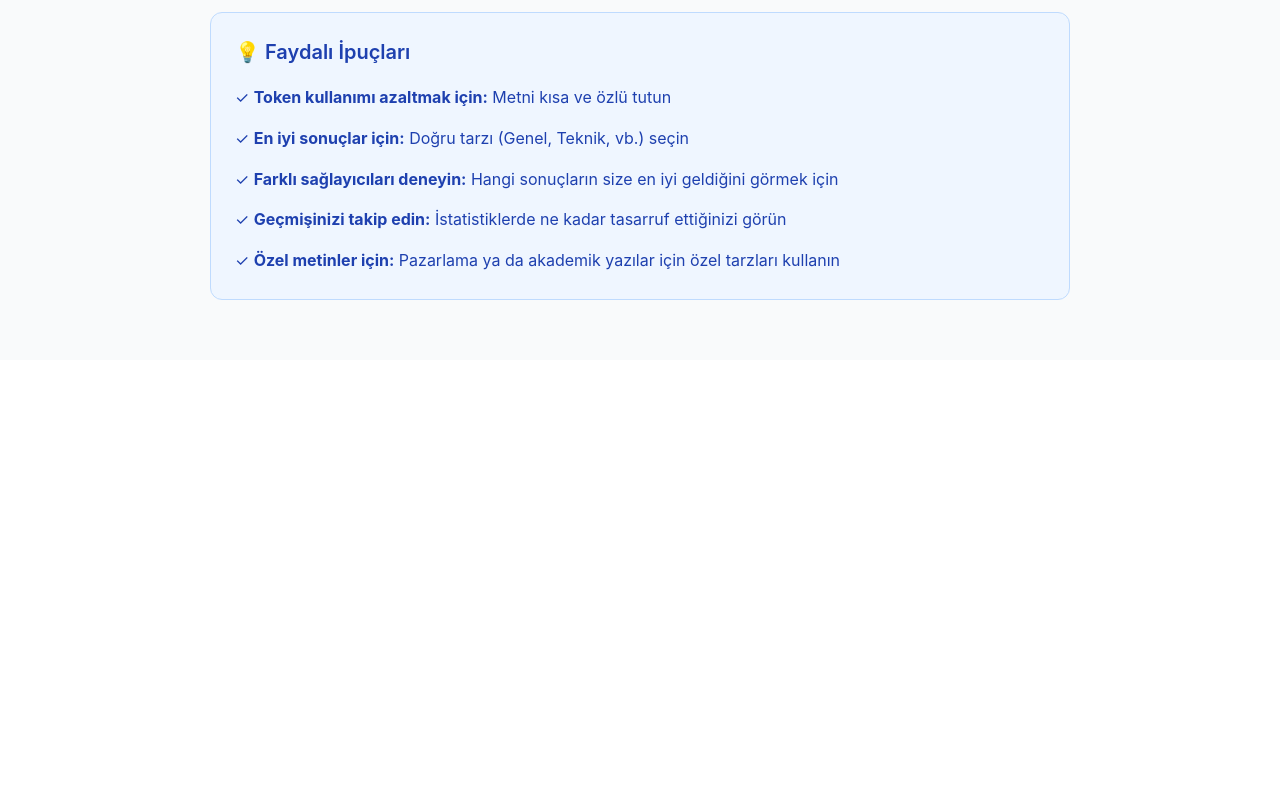
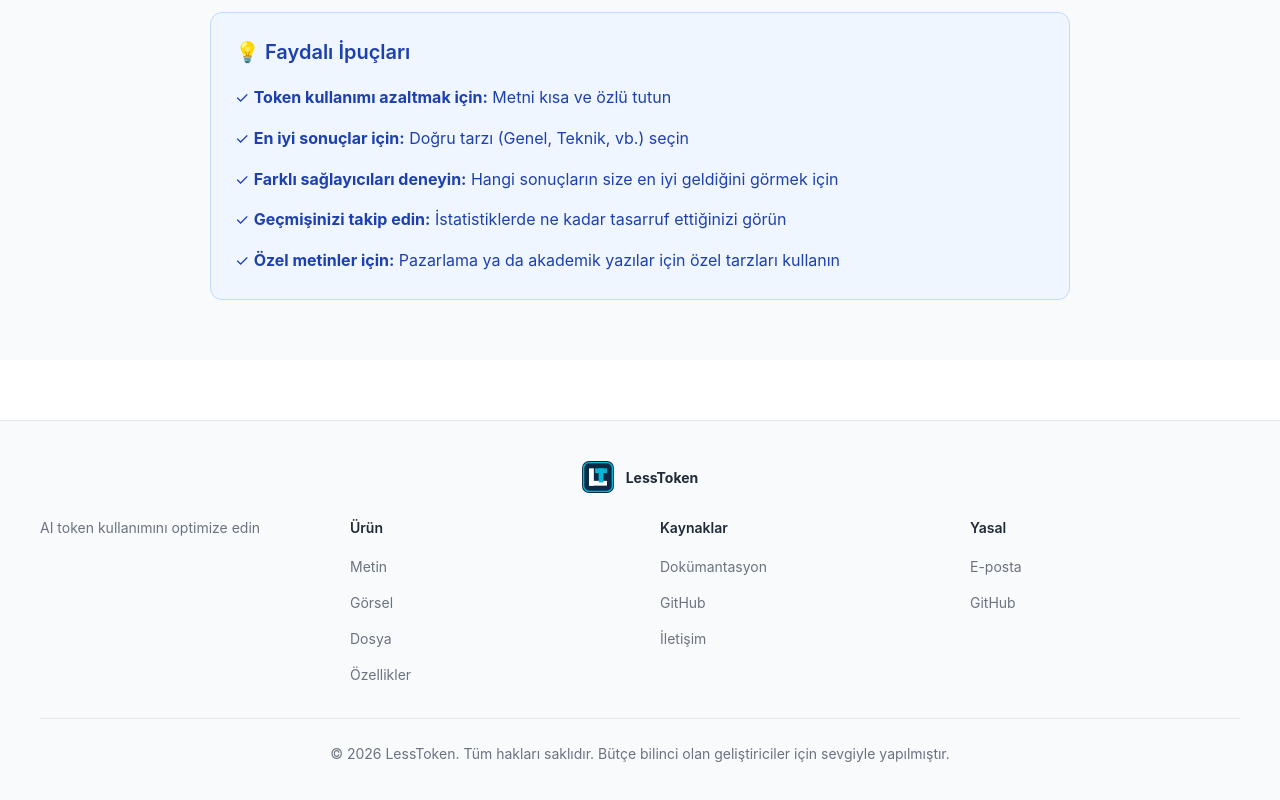
Before and after one commit to NuraydinArikan/lesstoken-landing, a Next.js app: page /guide in a window 1280 px wide. Shown: the part 2243-3043 px from the top of the page. Before the commit the page ends 2603 px from the top, so only its background shows below. Built offline with nearby package versions, Linux system fonts and the light colour scheme.

Commit message:
feat(brand): add Footer component with 32px mark to all pages

```diff
--- /dev/null
+++ b/components/Footer.jsx
@@ -0,0 +1,190 @@
+import React from 'react';
+
+// Footer locale content
+const footerLocales = {
+  en: {
+    tagline: "Optimize AI token usage",
+    product: "Product",
+    resources: "Resources",
+    legal: "Legal",
+    textTool: "Text",
+    imageTool: "Image",
+    fileTool: "File",
+    features: "Features",
+    pricingLink: "Pricing",
+    downloadLink: "Download",
+    docs: "Documentation",
+    github: "GitHub",
+    blog: "Blog",
+    privacy: "Privacy",
+    terms: "Terms",
+    license: "License",
+    copyright: "© 2026 LessToken. All rights reserved. Made with care for budget-conscious developers."
+  },
+  tr: {
+    tagline: "AI token kullanımını optimize edin",
+    product: "Ürün",
+    resources: "Kaynaklar",
+    legal: "Yasal",
+    textTool: "Metin",
+    imageTool: "Görsel",
+    fileTool: "Dosya",
+    features: "Özellikler",
+    pricingLink: "Fiyatlandırma",
+    downloadLink: "İndir",
+    docs: "Dokümantasyon",
+    github: "GitHub",
+    blog: "Blog",
+    privacy: "Gizlilik",
+    terms: "Şartlar",
+    license: "Lisans",
+    copyright: "© 2026 LessToken. Tüm hakları saklıdır. Bütçe bilinci olan geliştiriciler için sevgiyle yapılmıştır."
+  }
+};
+
+export default function Footer({ lang = 'tr' }) {
+  const i18n = footerLocales[lang] || footerLocales.tr;
+
+  return (
+    <footer style={{
+      background: '#f9fafb',
+      borderTop: '1px solid #e5e7eb',
+      padding: '40px 20px',
+      marginTop: '60px'
+    }}>
+      {/* Mark + LessToken label */}
+      <div style={{
+        display: 'flex',
+        justifyContent: 'center',
+        alignItems: 'center',
+        gap: '12px',
+        marginBottom: '24px'
+      }}>
+        <img src="/mark-sm.svg" alt="LessToken" style={{ width: '32px', height: '32px' }} />
+        <span style={{ fontSize: '14px', fontWeight: 'bold', color: '#1f2937' }}>LessToken</span>
+      </div>
+
+      {/* Footer content */}
+      <div style={{
+        maxWidth: '1200px',
+        margin: '0 auto'
+      }}>
+        <div style={{
+          display: 'grid',
+          gridTemplateColumns: 'repeat(auto-fit, minmax(200px, 1fr))',
+          gap: '40px',
+          marginBottom: '32px'
+        }}>
+          {/* Tagline section */}
+          <div>
+            <p style={{
+              fontSize: '14px',
+              color: '#6b7280',
+              marginBottom: '0'
+            }}>
+              {i18n.tagline}
+            </p>
+          </div>
+
+          {/* Product section */}
+          <div>
+            <h4 style={{
+              fontSize: '14px',
+              fontWeight: '600',
+              marginBottom: '16px',
+              color: '#1f2937'
+            }}>
+              {i18n.product}
+            </h4>
+            <ul style={{ listStyle: 'none', padding: '0', margin: '0' }}>
+              <li style={{ marginBottom: '12px' }}>
+                <a href="/text" style={{ color: '#6b7280', textDecoration: 'none', fontSize: '14px' }}>
+                  {i18n.textTool}
+                </a>
+              </li>
+              <li style={{ marginBottom: '12px' }}>
+                <a href="/image" style={{ color: '#6b7280', textDecoration: 'none', fontSize: '14px' }}>
+                  {i18n.imageTool}
+                </a>
+              </li>
+              <li style={{ marginBottom: '12px' }}>
+                <a href="/file" style={{ color: '#6b7280', textDecoration: 'none', fontSize: '14px' }}>
+                  {i18n.fileTool}
+                </a>
+              </li>
+              <li>
+                <a href="#" style={{ color: '#6b7280', textDecoration: 'none', fontSize: '14px' }}>
+                  {i18n.features}
+                </a>
+              </li>
+            </ul>
+          </div>
+
+          {/* Resources section */}
+          <div>
+            <h4 style={{
+              fontSize: '14px',
+              fontWeight: '600',
+              marginBottom: '16px',
+              color: '#1f2937'
+            }}>
+              {i18n.resources}
+            </h4>
+            <ul style={{ listStyle: 'none', padding: '0', margin: '0' }}>
+              <li style={{ marginBottom: '12px' }}>
+                <a href="/guide" style={{ color: '#6b7280', textDecoration: 'none', fontSize: '14px' }}>
+                  {i18n.docs}
+                </a>
+              </li>
+              <li style={{ marginBottom: '12px' }}>
+                <a href="https://github.com/LessTokenApp/LessTokenDesktop" target="_blank" rel="noopener noreferrer" style={{ color: '#6b7280', textDecoration: 'none', fontSize: '14px' }}>
+                  {i18n.github}
+                </a>
+              </li>
+              <li>
+                <a href="/contact" style={{ color: '#6b7280', textDecoration: 'none', fontSize: '14px' }}>
+                  {lang === 'tr' ? 'İletişim' : 'Contact'}
+                </a>
+              </li>
+            </ul>
+          </div>
+
+          {/* Legal section */}
+          <div>
+            <h4 style={{
+              fontSize: '14px',
+              fontWeight: '600',
+              marginBottom: '16px',
+              color: '#1f2937'
+            }}>
+              {i18n.legal}
+            </h4>
+            <ul style={{ listStyle: 'none', padding: '0', margin: '0' }}>
+              <li style={{ marginBottom: '12px' }}>
+                <a href="mailto:info@lesstoken.app" style={{ color: '#6b7280', textDecoration: 'none', fontSize: '14px' }}>
+                  {lang === 'tr' ? 'E-posta' : 'Email'}
+                </a>
+              </li>
+              <li>
+                <a href="https://github.com/LessTokenApp" target="_blank" rel="noopener noreferrer" style={{ color: '#6b7280', textDecoration: 'none', fontSize: '14px' }}>
+                  GitHub
+                </a>
+              </li>
+            </ul>
+          </div>
+        </div>
+
+        {/* Copyright */}
+        <div style={{
+          borderTop: '1px solid #e5e7eb',
+          paddingTop: '24px',
+          textAlign: 'center',
+          color: '#6b7280',
+          fontSize: '14px'
+        }}>
+          {i18n.copyright}
+        </div>
+      </div>
+    </footer>
+  );
+}
--- a/pages/_app.jsx
+++ b/pages/_app.jsx
@@ -1,9 +1,20 @@
 import '../styles/globals.css'
+import { useEffect, useState } from 'react';
+import Footer from '../components/Footer';
 
 export default function App({ Component, pageProps }) {
+  const [lang, setLang] = useState('tr');
+
+  useEffect(() => {
+    if (typeof window === 'undefined') return;
+    const savedLang = localStorage.getItem('lang') || 'tr';
+    setLang(savedLang);
+  }, []);
+
   return (
     <div suppressHydrationWarning>
       <Component {...pageProps} />
+      <Footer lang={lang} />
     </div>
   )
 }
```
